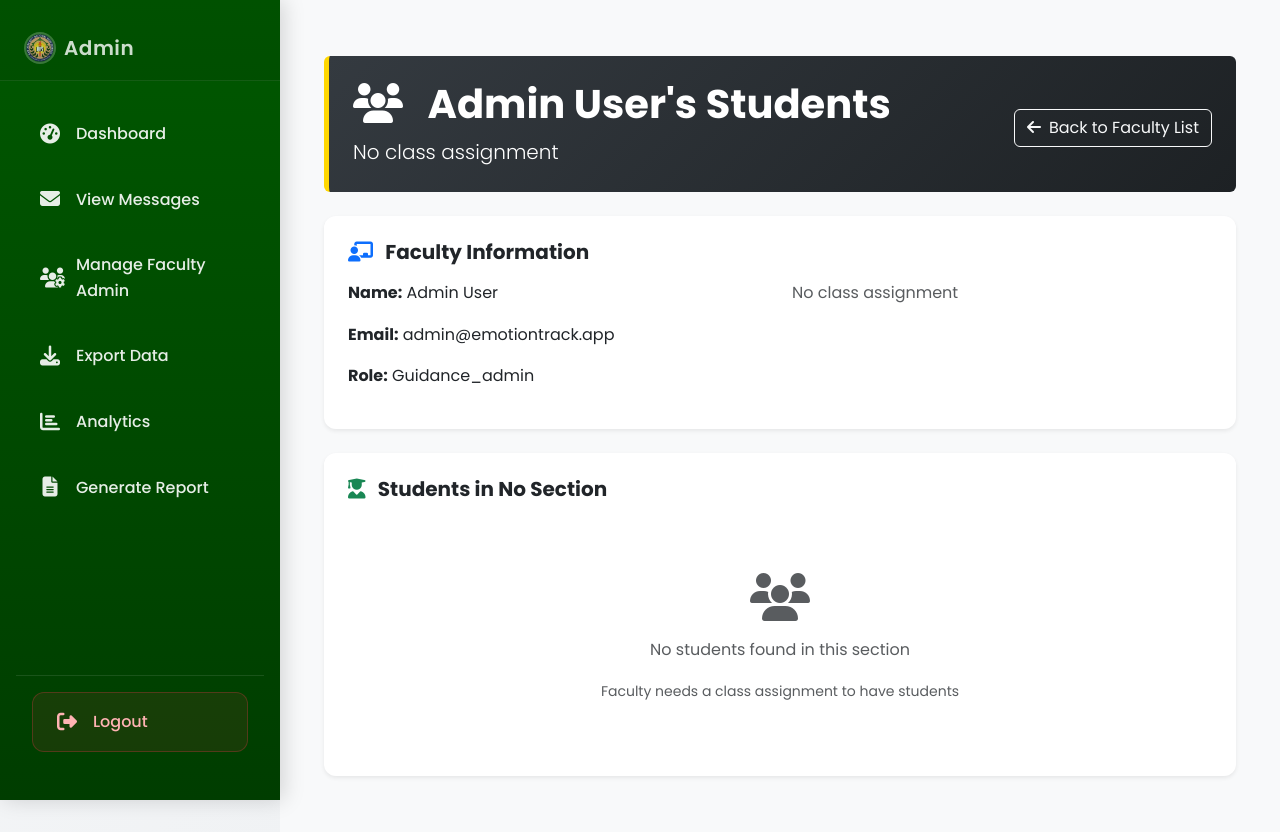
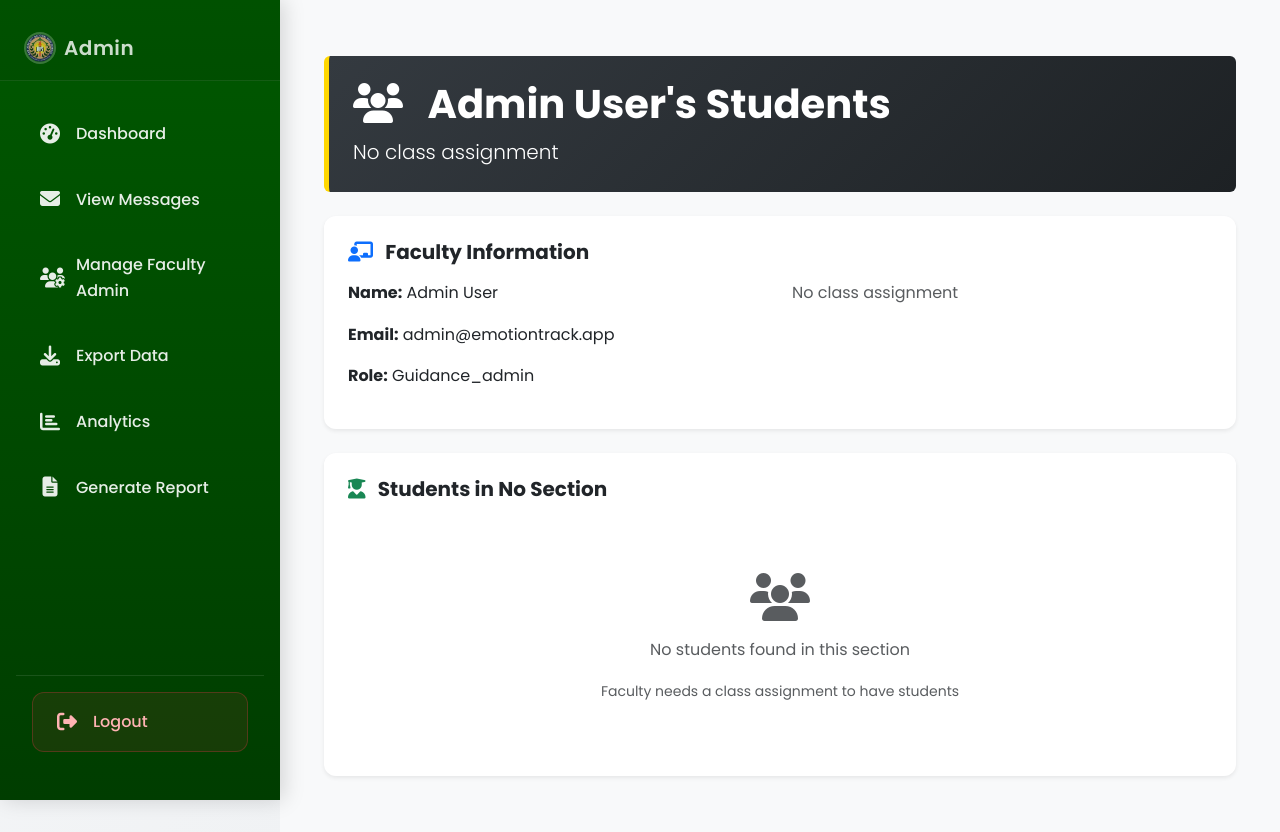
Before and after one commit to shinnnr/EmotionTrack, a Flask app: page /admin/faculty-students/1 in a window 1280 px wide. Run offline with Flask 3, Linux system fonts and the light colour scheme; a user stored in the database is signed in; data that the repository does not hold is empty; some libraries are stand-ins or nearby versions.

Commit message:
remove button

```diff
--- a/templates/faculty_students.html
+++ b/templates/faculty_students.html
@@ -19,11 +19,6 @@
                         {% else %}
                             <p class="lead mb-0">No class assignment</p>
                         {% endif %}
-                    </div>
-                    <div class="mt-2">
-                        <a href="{{ url_for('admin.manage_faculty') }}" class="btn btn-outline-light">
-                            <i class="fas fa-arrow-left me-2"></i>Back to Faculty List
-                        </a>
                     </div>
                 </div>
             </div>
```
